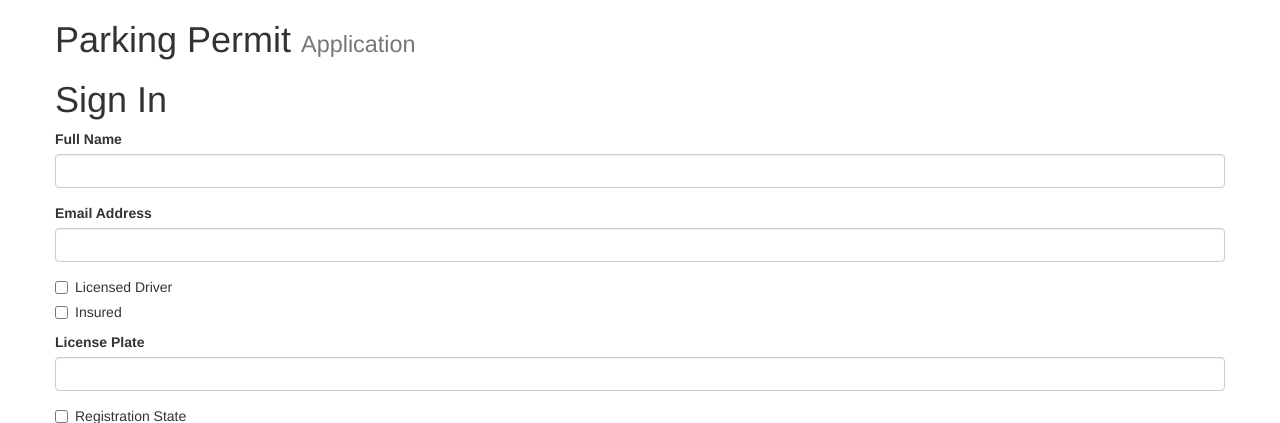
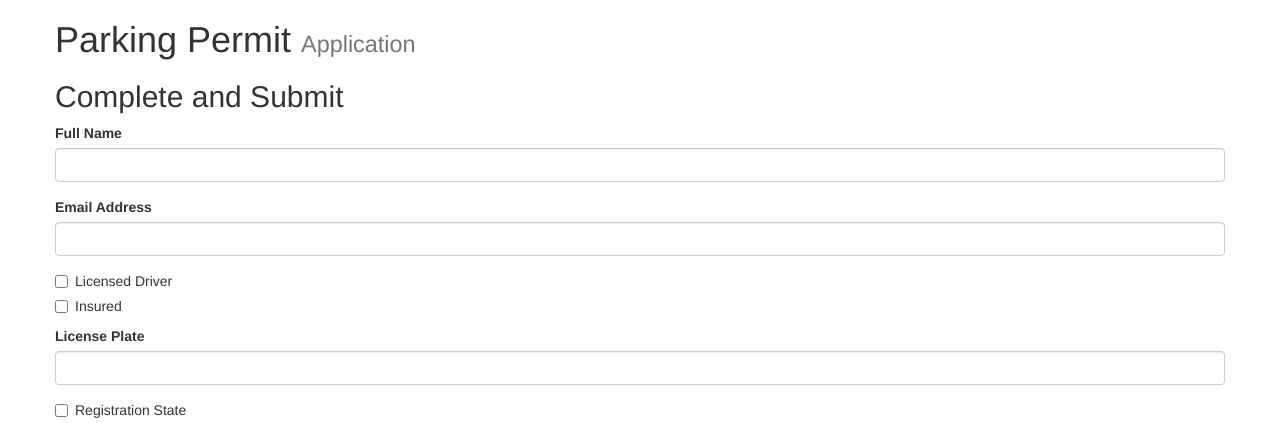
Before and after one commit to ghoulmann/parking, a Flask app: template templates/application_form.html in a window 1280 px wide. Shown: the top 423 px of the page. Run offline with Flask 2, Linux system fonts and the light colour scheme; the template is opened without the code that fills it: values that come from a table or form of the project are taken from there, others are empty; parts of the project's set-up code (start-up, migrations or seed data) failed here and were passed over; some libraries are stand-ins or nearby versions.

Commit message:
fix heading

```diff
--- a/templates/application_form.html
+++ b/templates/application_form.html
@@ -7,7 +7,7 @@
 
     <h1>Parking Permit <small>Application</small></h1>
 
-  <h1>Sign In</h1>
+  <h2>Complete and Submit</h2>
 
 {{ wtf.quick_form(form) }}
 <p><span id="spinner"><img src="static/images/giphy.gif" width="15%" /></span></p>
```
